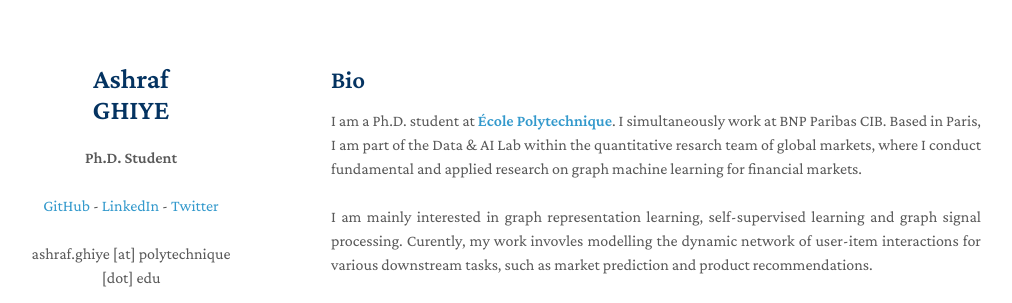
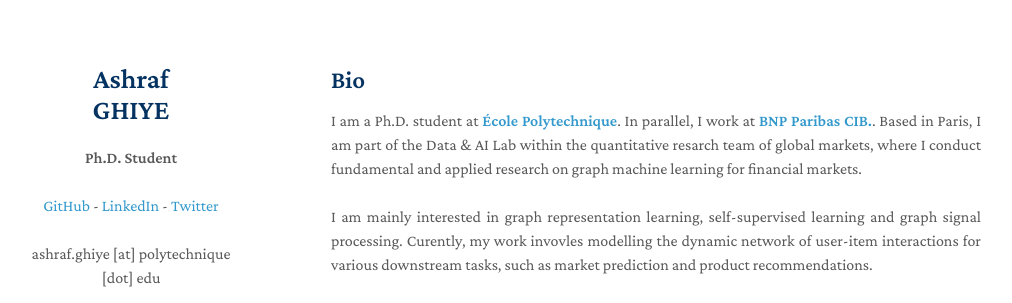
Before and after one commit to ashrafghiye/ashrafghiye.github.io, a Jekyll site: the page built from index.md, in a window 1280 px wide. Shown: the top 303 px of the page, without its empty margins (139-1151 px from the left). Built offline with Jekyll 4.4.1, drawn with Linux system fonts in a browser that asks for light colours; our own code applies the rules of GitHub Pages for plain Markdown files; a script that is not in the unit is left out.

Commit message:
Update index.md
Adding BNP's webpage

```diff
--- a/index.md
+++ b/index.md
@@ -1,7 +1,8 @@
 ## Bio
 
 
-<p style="text-align:justify">I am a Ph.D. student at <a href="https://www.polytechnique.edu/en" target="_blank"><b>École Polytechnique</b></a>. I simultaneously work at BNP Paribas CIB. Based in Paris, I am part of the Data & AI Lab within the quantitative resarch team of global markets, where I conduct fundamental and applied research on graph machine learning for financial markets.<br><br>
+<p style="text-align:justify">I am a Ph.D. student at <a href="https://www.polytechnique.edu/en" target="_blank"><b>École Polytechnique</b></a>. In parallel, I work at <a href="https://globalmarkets.cib.bnpparibas" target="_blank"><b>BNP Paribas CIB.</b></a>. Based in Paris, I am part of the Data & AI Lab within the quantitative resarch team of global markets, where I conduct fundamental and applied research on graph machine learning for financial markets.<br><br>
+
 
 I am mainly interested in graph representation learning, self-supervised learning and graph signal processing. Curently, my work invovles modelling the dynamic network of user-item interactions for various downstream tasks, such as market prediction and product recommendations. <br><br>
 
```
